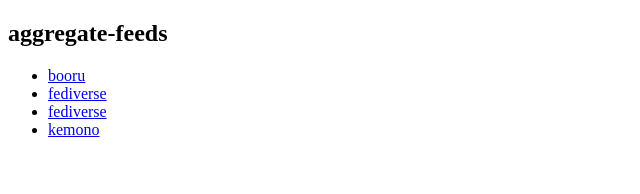
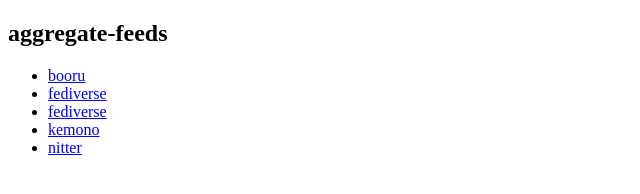
Before and after one commit to noreyb/aggregate-feeds, a plain HTML site: page output/index.html in a window 1280 px wide. Shown: the full height of the page, 0-640 px from the left. Drawn offline with Linux system fonts and the light colour scheme.

Commit message:
update: nitter link

```diff
--- a/output/index.html
+++ b/output/index.html
@@ -15,6 +15,7 @@
             <li><a href="comic.xml">fediverse</a></li>
             <li><a href="fediverse.xml">fediverse</a></li>
             <li><a href="kemono.xml">kemono</a></li>
+            <li><a href="nitter.xml">nitter</a></li>
         </ul>
         </section>
     </body>
```
